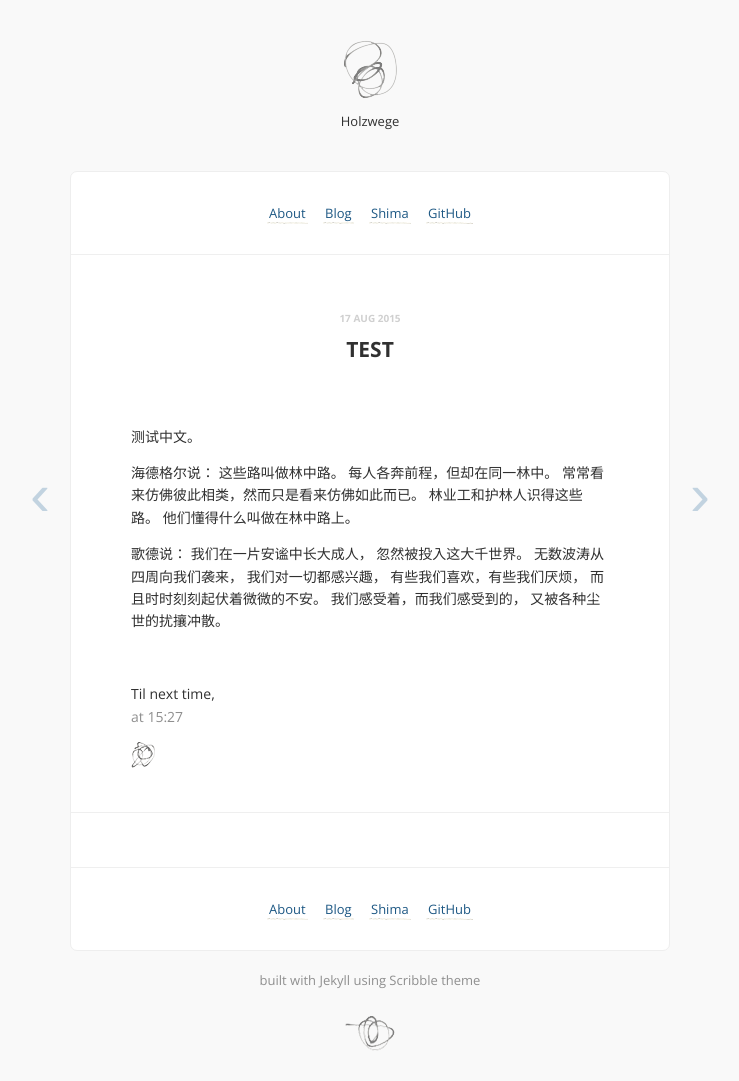
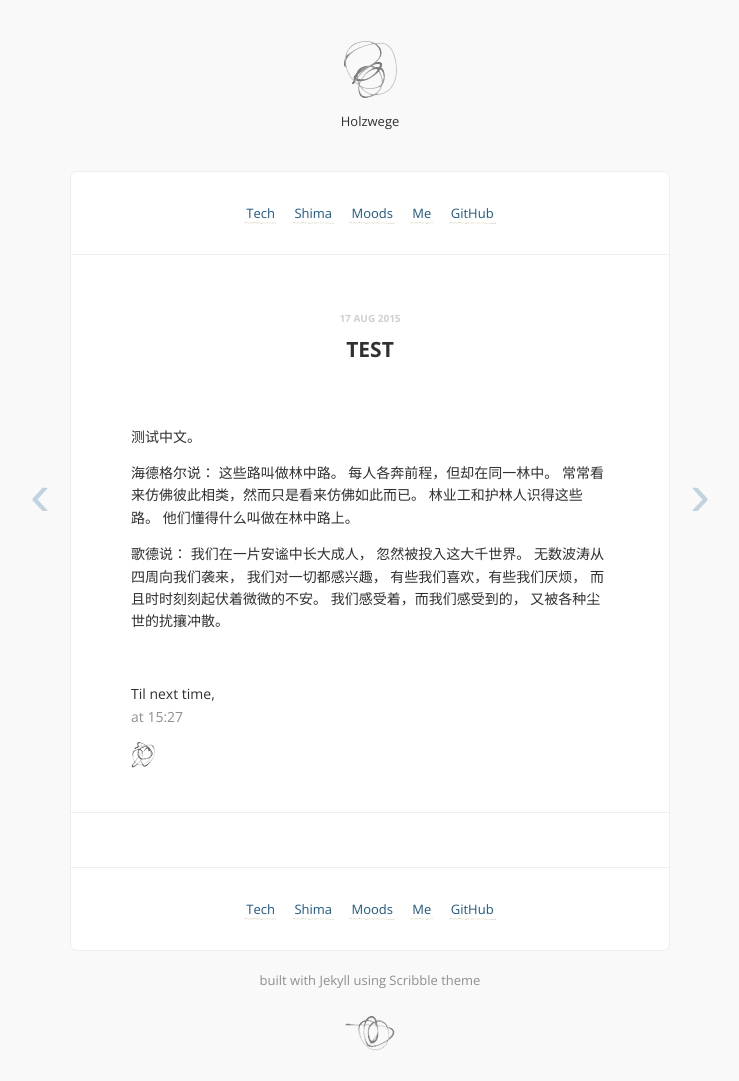
Before and after one commit to richorw/richorw.github.io, a Jekyll site: the page built from _posts/2015-08-17-test.md, in a window 1280 px wide. Shown: the whole page, without its empty margins (270-1009 px from the left). Built offline with Jekyll 4.4.1, drawn with Linux system fonts in a browser that asks for light colours; Markdown is read by kramdown in place of the engine named in the settings; comment, search, counter and statistics services are not loaded.

Commit message:
rearrange nav

```diff
--- a/_config.yml
+++ b/_config.yml
@@ -7,14 +7,14 @@ facebook_appid:   # appid for like button, remove from /_includes/share.html if
 google_analytics: # set tracking, remove from /javascripts/basic.js if unwanted.
 
 links:
-  - name:         About
+  - name:         Tech
+    url:          /tech
+  - name:         Shima
+    url:          /shima
+  - name:         Moods
+    url:          /moods
+  - name:         Me
     url:          /about
-  - name:         Blog
-    url:          http://richorw.github.io
-    external:     true
-  - name:         Shima
-    url:          mailto:richor.gm@gmail.com
-    external:     true
   - name:         GitHub
     url:          http://github.com/richorw
     external:     true
```
Also changed, not shown: moods.md (added, +6 -0 lines), shima.md (added, +5 -0 lines), tech.md (added, +6 -0 lines), 2 other files.
